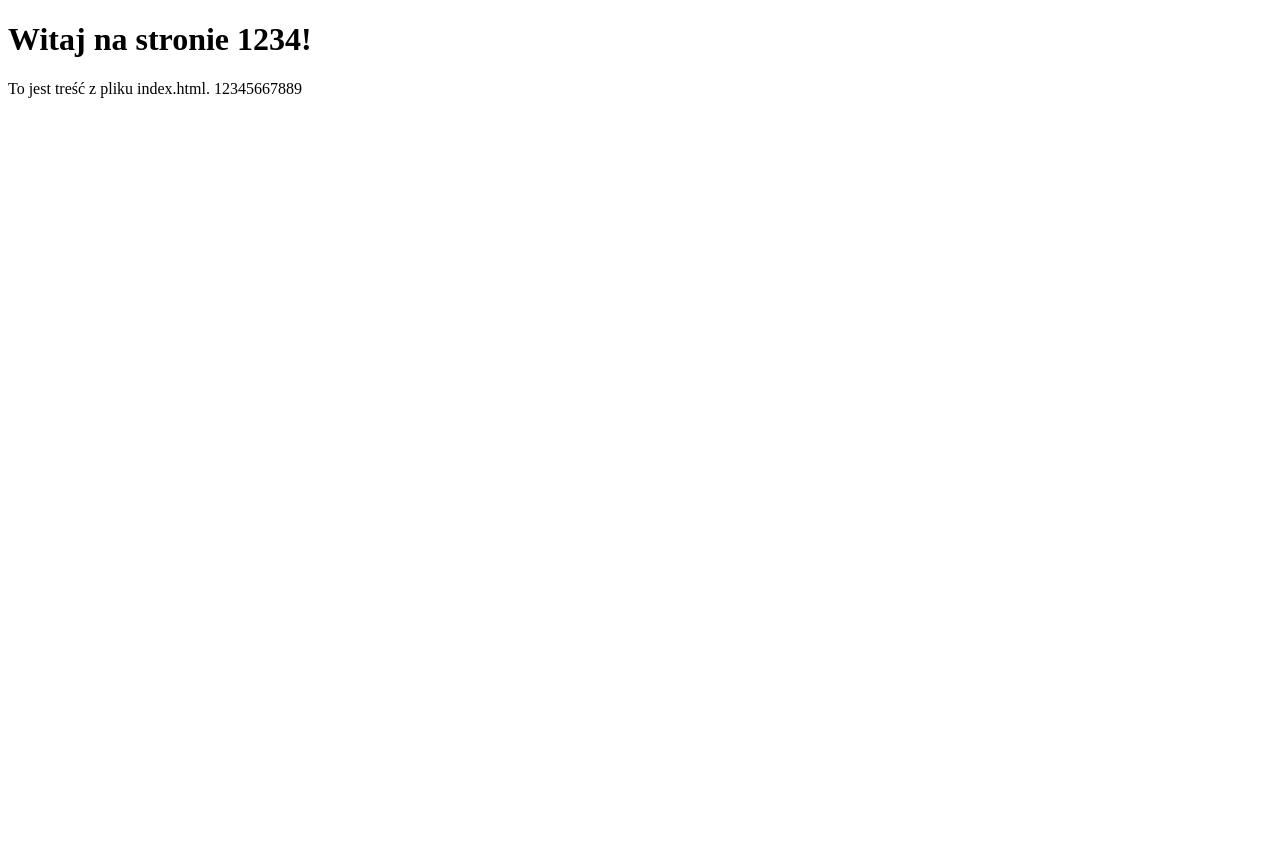
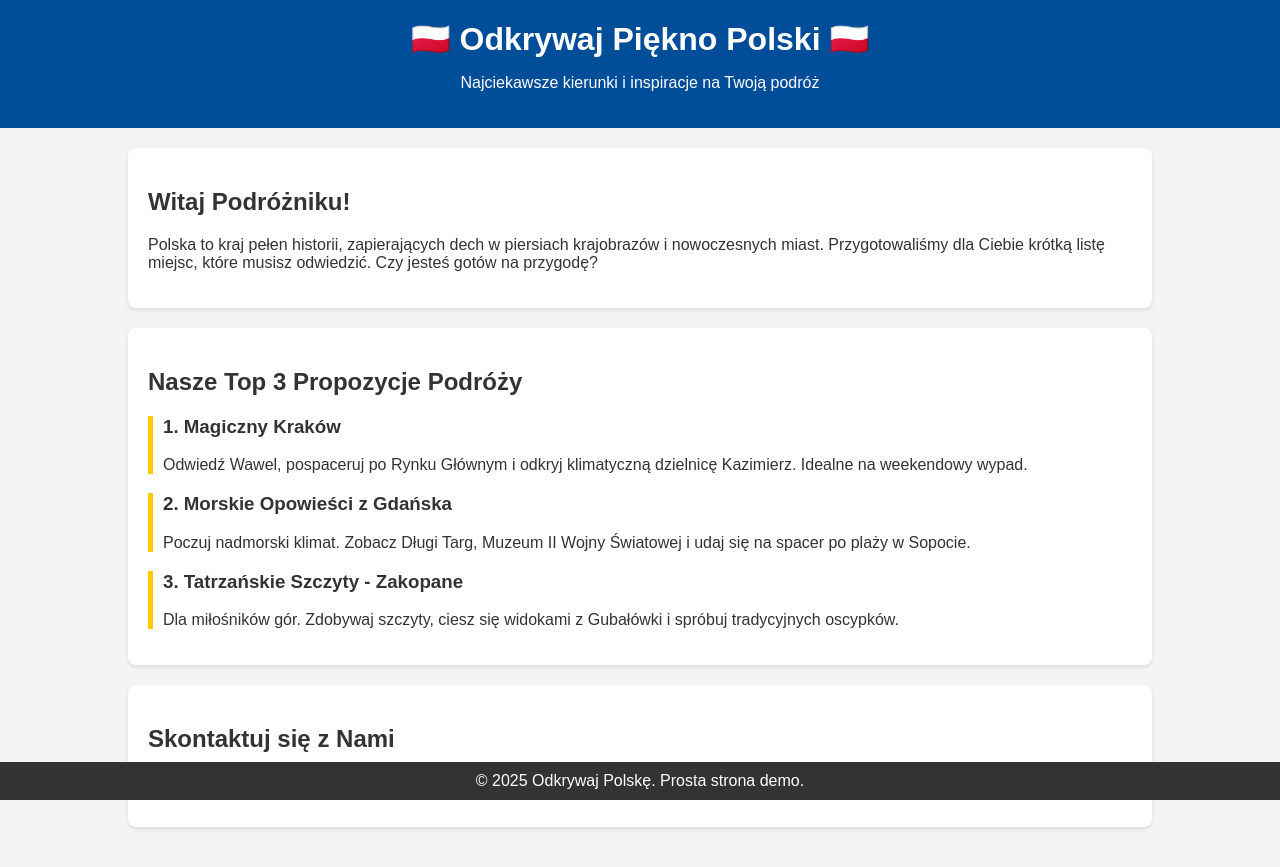
Before and after one commit to Marxepan/1234, a plain HTML site: page index.html in a window 1280 px wide. Before the commit the page ends 800 px from the top, so only its background shows below. Drawn offline with Linux system fonts and the light colour scheme.

Commit message:
zmiana3
123

```diff
--- a/index.html
+++ b/index.html
@@ -2,10 +2,100 @@
 <html lang="pl">
 <head>
     <meta charset="UTF-8">
-    <title>Moja Strona 12344567894567890567890 54678</title>
+    <meta name="viewport" content="width=device-width, initial-scale=1.0">
+    <title>Odkrywaj Polskę - Twoja Podróż Czeka</title>
+    <style>
+        /* Prosty CSS dla podstawowego wyglądu */
+        body {
+            font-family: Arial, sans-serif;
+            margin: 0;
+            padding: 0;
+            background-color: #f4f4f4;
+            color: #333;
+        }
+        header {
+            background-color: #004d99; /* Ciemny niebieski */
+            color: white;
+            padding: 20px 0;
+            text-align: center;
+        }
+        h1 {
+            margin: 0;
+        }
+        .container {
+            width: 80%;
+            margin: auto;
+            overflow: hidden;
+            padding: 20px;
+        }
+        .section {
+            background: white;
+            padding: 20px;
+            margin-bottom: 20px;
+            border-radius: 8px;
+            box-shadow: 0 2px 4px rgba(0,0,0,0.1);
+        }
+        .trip-item {
+            margin-bottom: 15px;
+            border-left: 5px solid #ffcc00; /* Żółty akcent */
+            padding-left: 10px;
+        }
+        footer {
+            background-color: #333;
+            color: white;
+            text-align: center;
+            padding: 10px 0;
+            position: fixed;
+            bottom: 0;
+            width: 100%;
+        }
+    </style>
 </head>
 <body>
-    <h1>Witaj na stronie 1234!</h1>
-    <p>To jest treść z pliku index.html. 12345667889</p>
+
+    <header>
+        <h1>🇵🇱 Odkrywaj Piękno Polski 🇵🇱</h1>
+        <p>Najciekawsze kierunki i inspiracje na Twoją podróż</p>
+    </header>
+
+    <div class="container">
+
+        <div class="section" id="wstep">
+            <h2>Witaj Podróżniku!</h2>
+            <p>Polska to kraj pełen historii, zapierających dech w piersiach krajobrazów i nowoczesnych miast. Przygotowaliśmy dla Ciebie krótką listę miejsc, które musisz odwiedzić. Czy jesteś gotów na przygodę?</p>
+        </div>
+
+        <div class="section" id="propozycje">
+            <h2>Nasze Top 3 Propozycje Podróży</h2>
+
+            <div class="trip-item">
+                <h3>1. Magiczny Kraków</h3>
+                <p>Odwiedź Wawel, pospaceruj po Rynku Głównym i odkryj klimatyczną dzielnicę Kazimierz. Idealne na weekendowy wypad.</p>
+            </div>
+
+            <div class="trip-item">
+                <h3>2. Morskie Opowieści z Gdańska</h3>
+                <p>Poczuj nadmorski klimat. Zobacz Długi Targ, Muzeum II Wojny Światowej i udaj się na spacer po plaży w Sopocie.</p>
+            </div>
+
+            <div class="trip-item">
+                <h3>3. Tatrzańskie Szczyty - Zakopane</h3>
+                <p>Dla miłośników gór. Zdobywaj szczyty, ciesz się widokami z Gubałówki i spróbuj tradycyjnych oscypków.</p>
+            </div>
+
+        </div>
+
+        <div class="section" id="kontakt">
+            <h2>Skontaktuj się z Nami</h2>
+            <p>Chcesz wiedzieć więcej? Napisz na: **kontakt@podrozepl.pl** (To tylko przykład adresu email).</p>
+        </div>
+
+    </div>
+
+    <footer>
+        &copy; 2025 Odkrywaj Polskę. Prosta strona demo.
+    </footer>
+
 </body>
+
 </html>
```
